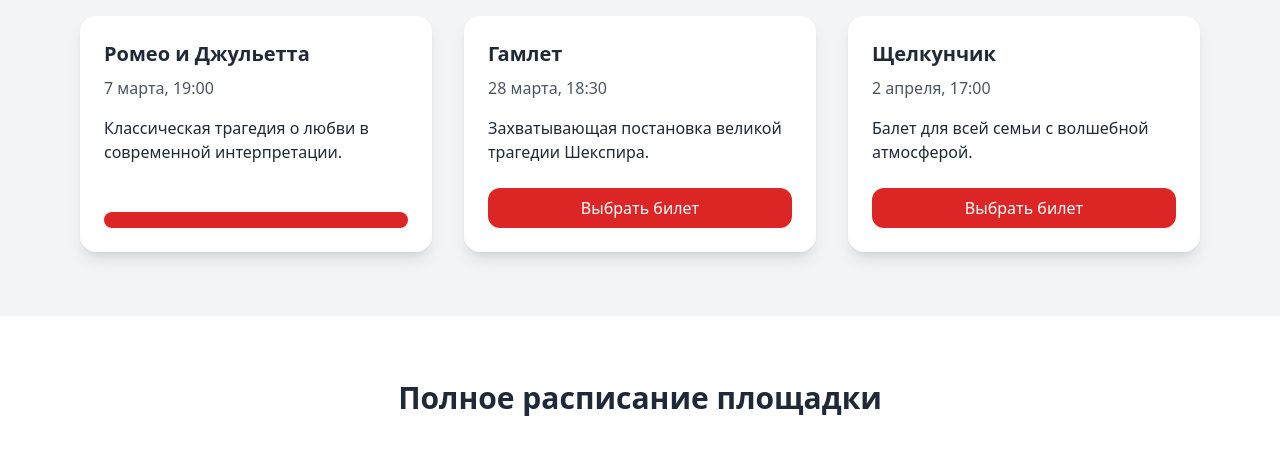
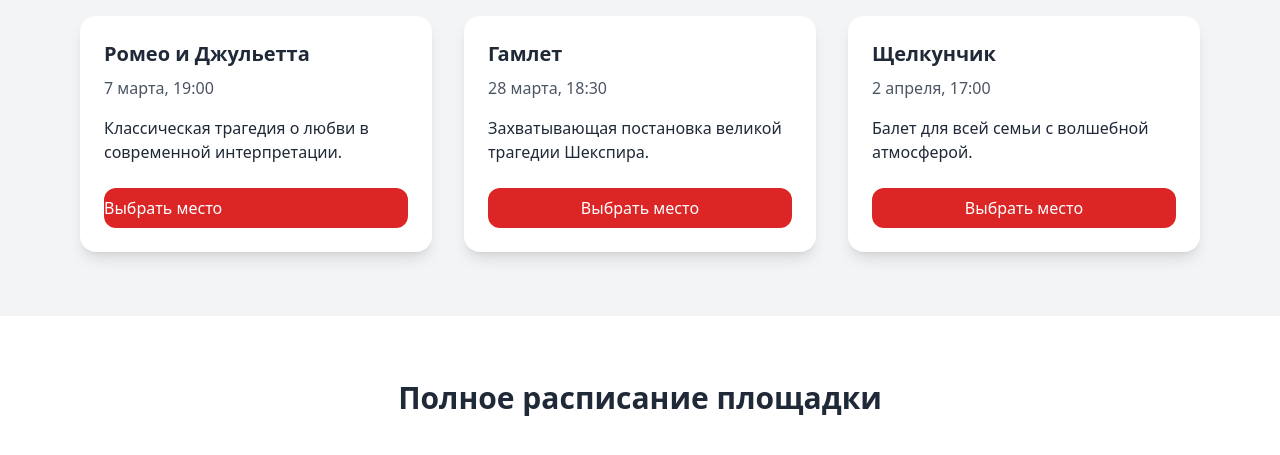
Before and after one commit to pajerosportsman/teatre-site, a plain HTML site: page index.html in a window 1280 px wide. Shown: the part 637-1092 px from the top of the page. Drawn offline with nearby package versions, Linux system fonts and the light colour scheme; a script that the page names is missing.

Commit message:
Исправил текст кнопок

```diff
--- a/index.html
+++ b/index.html
@@ -59,7 +59,7 @@
         <h3 class="text-xl font-semibold mb-2">Ромео и Джульетта</h3>
         <p class="text-gray-600 mb-4">7 марта, 19:00</p>
         <p class="flex-grow">Классическая трагедия о любви в современной интерпретации.</p>
-<a class="mt-6 bg-red-600 text-white py-2 rounded-xl hover:bg-red-700 transition" href="javascript:widgetManager.appendWidget({widgetKey: '563aa974-9fcc-4e35-aaac-ba3efaa8aec7', route: 'session', embedType: 'modal', session-id='126854211' }, document.body);"></a>
+<a class="mt-6 bg-red-600 text-white py-2 rounded-xl hover:bg-red-700 transition" href="javascript:widgetManager.appendWidget({widgetKey: '563aa974-9fcc-4e35-aaac-ba3efaa8aec7', route: 'session', embedType: 'modal', session-id='126854211' }, document.body);">Выбрать место</a>
       </div>
 
       <div class="bg-white rounded-2xl shadow-lg p-6 flex flex-col">
@@ -67,7 +67,7 @@
         <p class="text-gray-600 mb-4">28 марта, 18:30</p>
         <p class="flex-grow">Захватывающая постановка великой трагедии Шекспира.</p>
         <button class="mt-6 bg-red-600 text-white py-2 rounded-xl hover:bg-red-700 transition">
-          Выбрать билет
+          Выбрать место
         </button>
       </div>
 
@@ -76,7 +76,7 @@
         <p class="text-gray-600 mb-4">2 апреля, 17:00</p>
         <p class="flex-grow">Балет для всей семьи с волшебной атмосферой.</p>
         <button class="mt-6 bg-red-600 text-white py-2 rounded-xl hover:bg-red-700 transition">
-          Выбрать билет
+          Выбрать место
         </button>
       </div>
 
```
